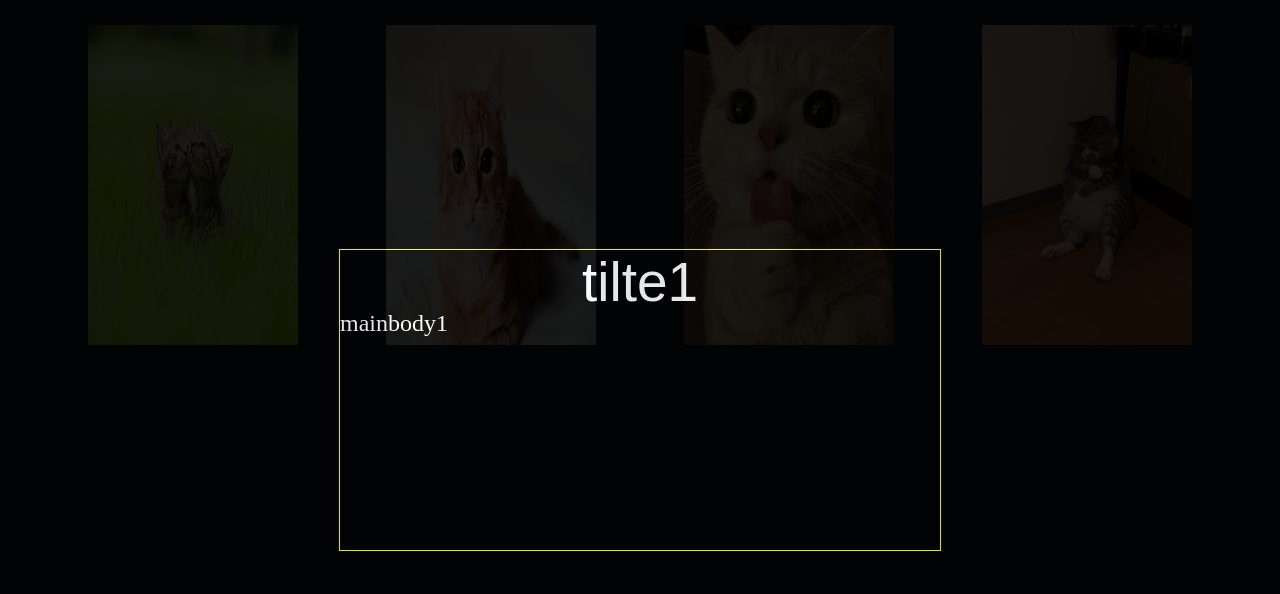
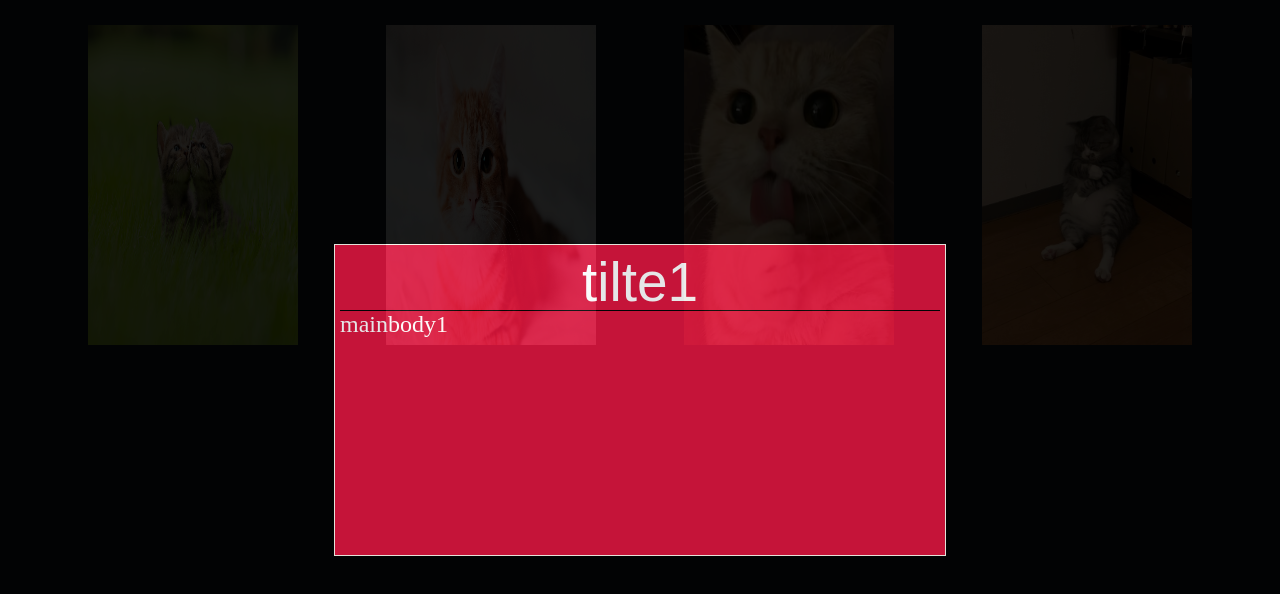
Before and after one commit to LtMax2102/public-static, a plain HTML site: page index.html in a window 1280 px wide. Both pictures are taken after a click on the element 193 px from the left and 185 px from the top of the page. Drawn offline with Linux system fonts and the light colour scheme.

Commit message:
changed colorscheme

```diff
--- a/index.html
+++ b/index.html
@@ -20,7 +20,7 @@
 
     <template>
         <div class="card">
-            <img src="consent_form_2.png" alt="Girl in a jacket">
+            <img>
             <p></p>
         </div>
     </template>
--- a/js.js
+++ b/js.js
@@ -23,6 +23,7 @@ window.onload = () => {
         let clone = template.cloneNode(true);
         clone.querySelector("p").textContent = i;
         clone.querySelector("img").src = info[i][2];
+        clone.querySelector("img").alt = info[i][2];
         clone.style.background = info[i][3];
 
         clone.addEventListener("click", (event) => {
--- a/style.css
+++ b/style.css
@@ -48,9 +48,11 @@ img:hover {
 }
 
 .overlay div {
-    border: 1px solid yellow;
+    background: crimson;
+    border: 1px solid floralwhite;
     width: 600px;
     height: 300px;
+    padding: 5px;
 }
 
 .overlay div header {
@@ -59,6 +61,7 @@ img:hover {
     text-align: center;
     font-size: 55px;
     font-family: sans-serif;
+    border-bottom: 1px solid black;
 }
 
 .overlay div main {
```
